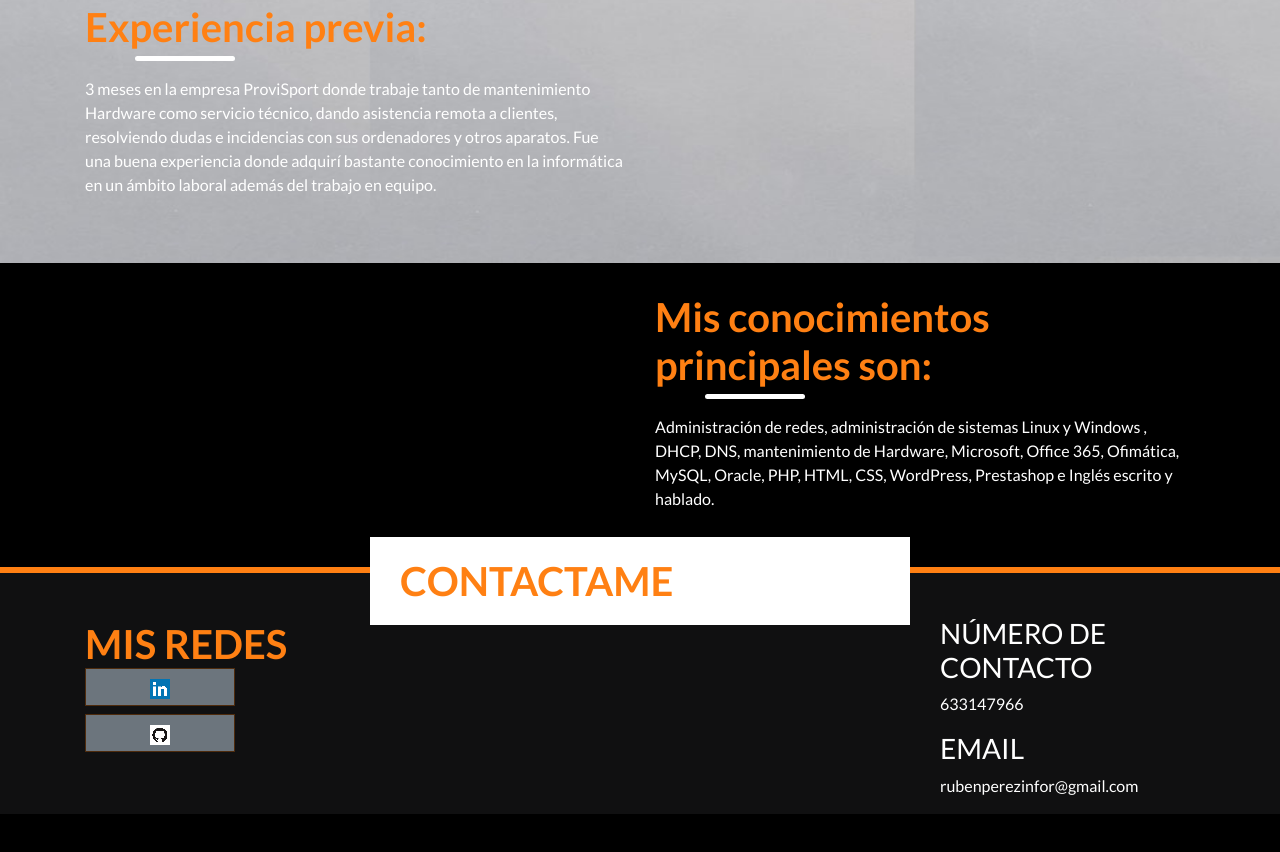
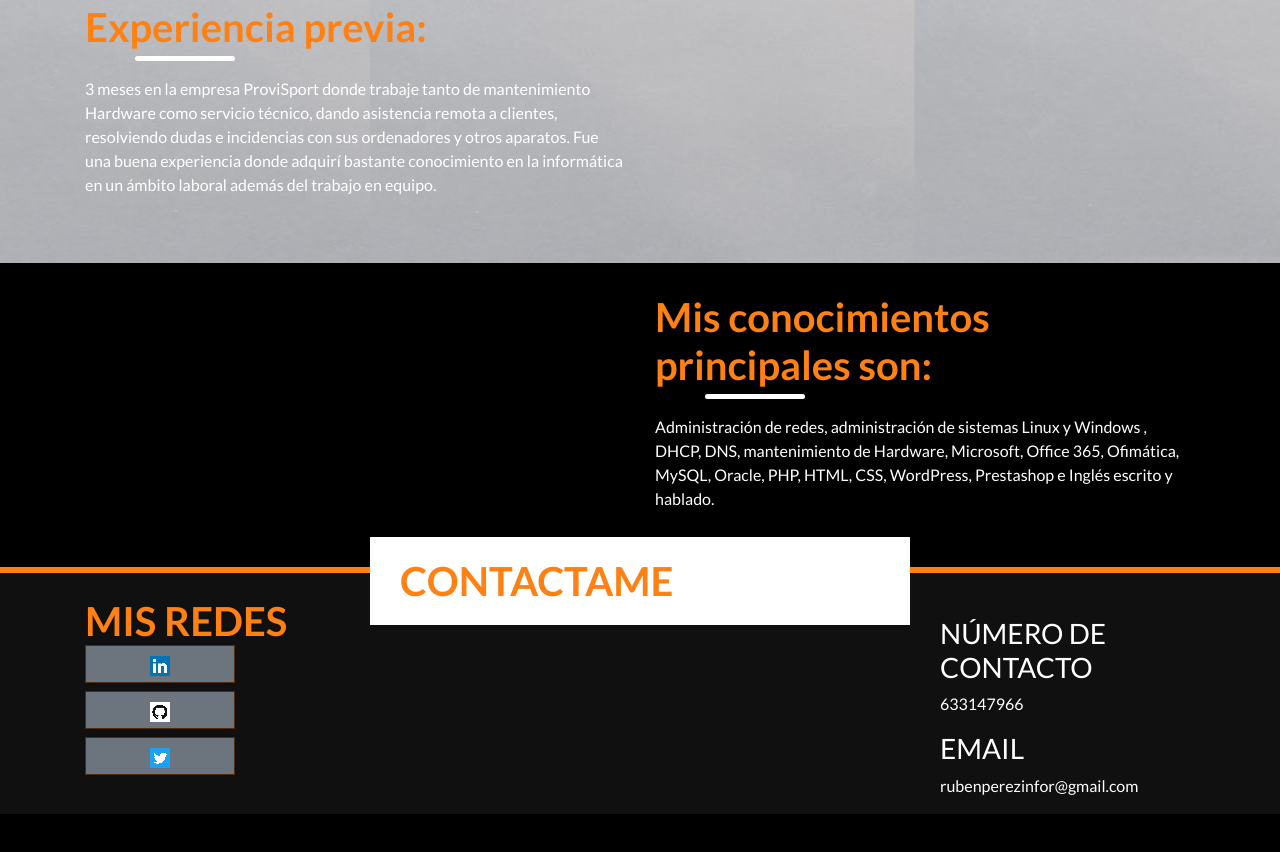
Before and after one commit to RubenPerezSolanas/rubenperezsolanas.github.io, a plain HTML site: page index.html in a window 1280 px wide. Shown: the part 1202-2054 px from the top of the page. Drawn offline with Linux system fonts and the light colour scheme.

Commit message:
Añadir twitter en la página

```diff
--- a/index.html
+++ b/index.html
@@ -114,6 +114,7 @@
             <h2>MIS REDES</h2>
             <li><a href="https://www.linkedin.com/in/ruben-perez-1350341b2/" class="btn btn-secondary mr-1 mb-2"><img src="images/linkedin.png" alt="linkedin" /></a></li>
             <li><a href="https://github.com/RubenPerezSolanas"  class="btn btn-secondary mr-1 mb-2"><img src="images/github.png" alt="github" /></a></li>
+            <li><a href="https://twitter.com/solanas_perez"  class="btn btn-secondary mr-1 mb-2"><img src="images/twitter.png" alt="twitter" /></a></li>
           </ul>
         </div>
       </div>
```
Also changed, not shown: images/twitter.png (added).
